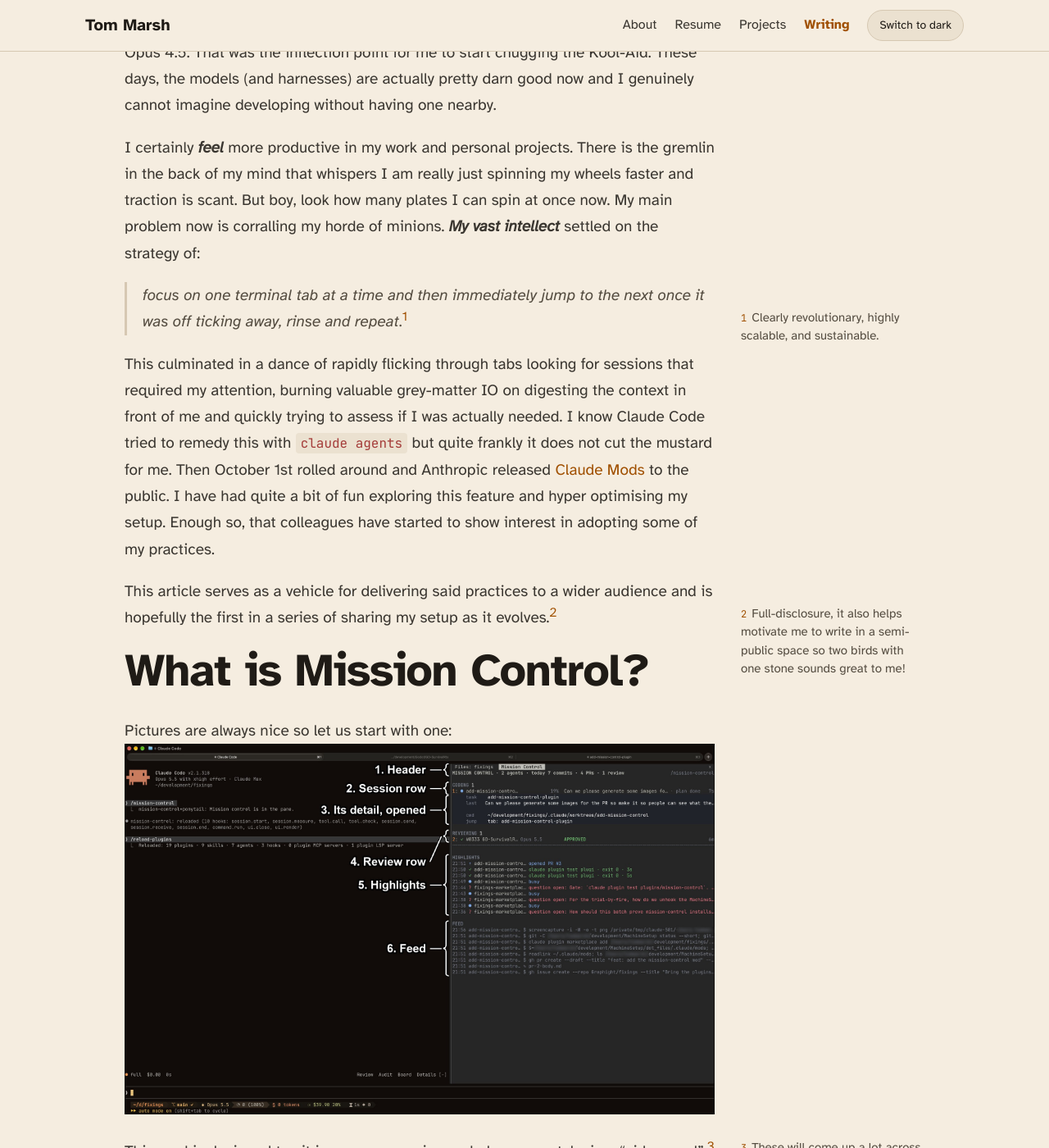
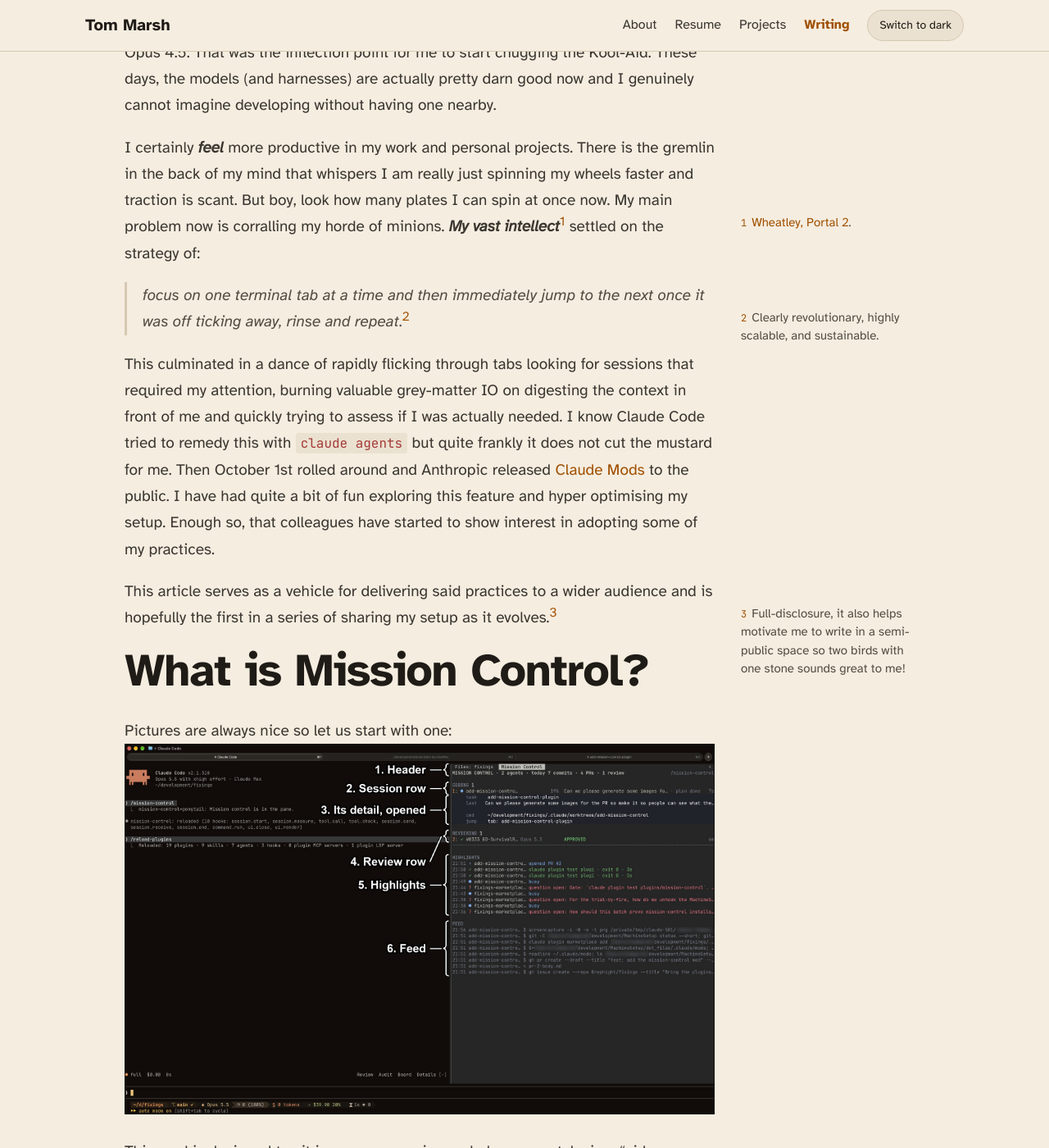
Before and after one commit to Graphight/Graphight.github.io, a Jekyll site: the page built from articles/2026-11-05_ModMissionControl.md, in a window 1280 px wide and 1400 px high, scrolled down 423 px. Shown: the whole window at 82% size. Built offline with Jekyll 4.4.1, drawn with Linux system fonts in a browser that asks for light colours; some of the changed text lies outside the part shown.

Commit message:
article: cite Wheatley for the vast intellect line

```diff
--- a/articles/2026-11-05_ModMissionControl.md
+++ b/articles/2026-11-05_ModMissionControl.md
@@ -17,7 +17,7 @@
 There is the gremlin in the back of my mind that whispers I am really just spinning my wheels faster and traction is scant.
 But boy, look how many plates I can spin at once now.
 My main problem now is corralling my horde of minions.
-**_My vast intellect_** settled on the strategy of:
+**_My vast intellect_**[^wheatley] settled on the strategy of:
 > _focus on one terminal tab at a time and then immediately jump to the next once it was off ticking away, rinse and repeat_.[^revolutionary]
 
 This culminated in a dance of rapidly flicking through tabs looking for sessions that required my attention, burning valuable grey-matter IO on digesting the context in front of me and quickly trying to assess if I was actually needed.
@@ -79,6 +79,7 @@
 While I like having access to a better renderer for the mods, I am not as comfortable using the multi-tab environment in the desktop app or just the Code environment there in general (I prefer Ghostty).
 If the experience of Claude Desktop drastically improves in the future then I will be a bit more gung-ho.
 
+[^wheatley]: [Wheatley, Portal 2](https://theportalwiki.com/wiki/Wheatley_voice_lines).
 [^revolutionary]: Clearly revolutionary, highly scalable, and sustainable.
 [^motivation]: Full-disclosure, it also helps motivate me to write in a semi-public space so two birds with one stone sounds great to me!
 [^side-panels]: These will come up a lot across my mods.
```
